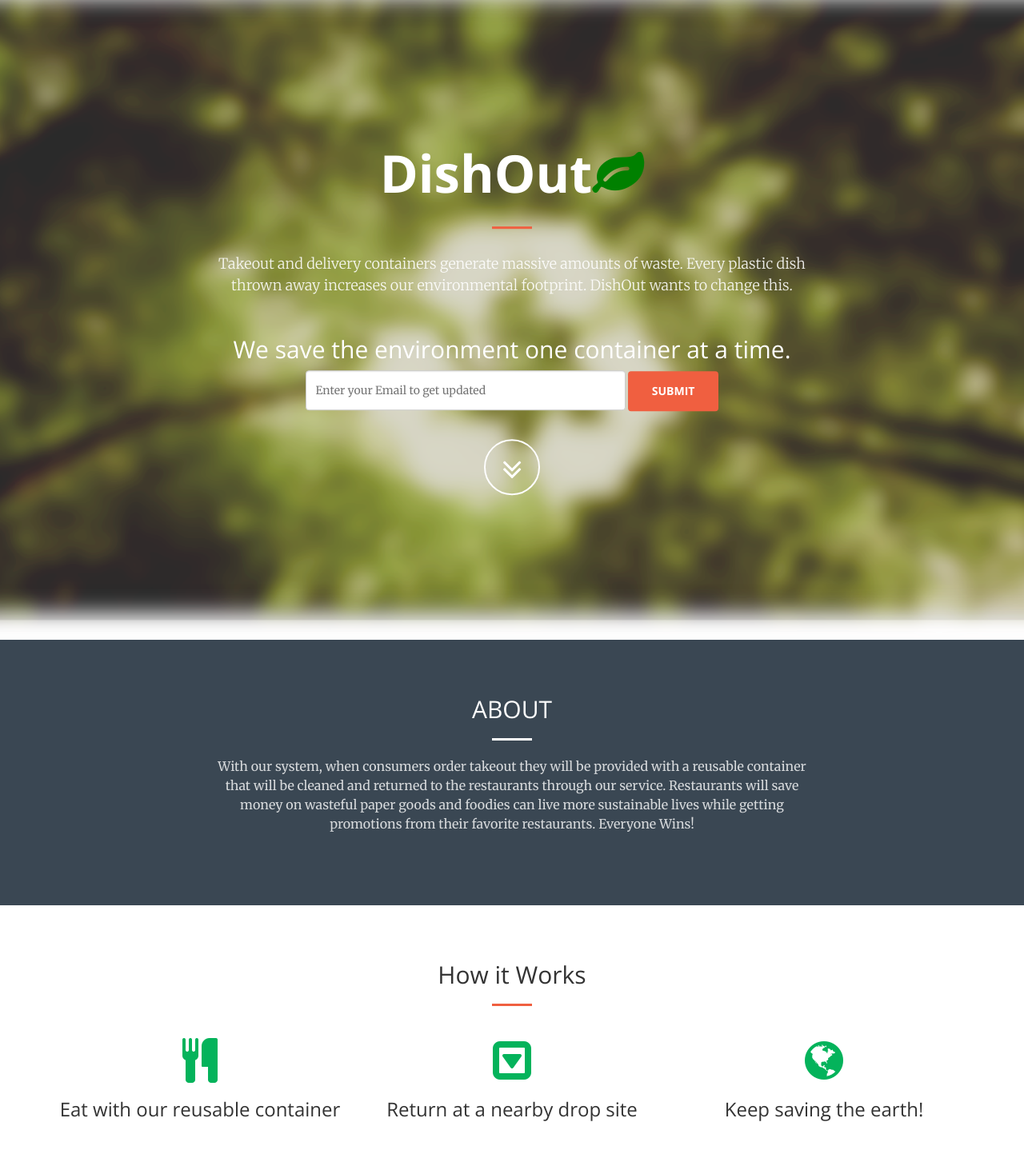
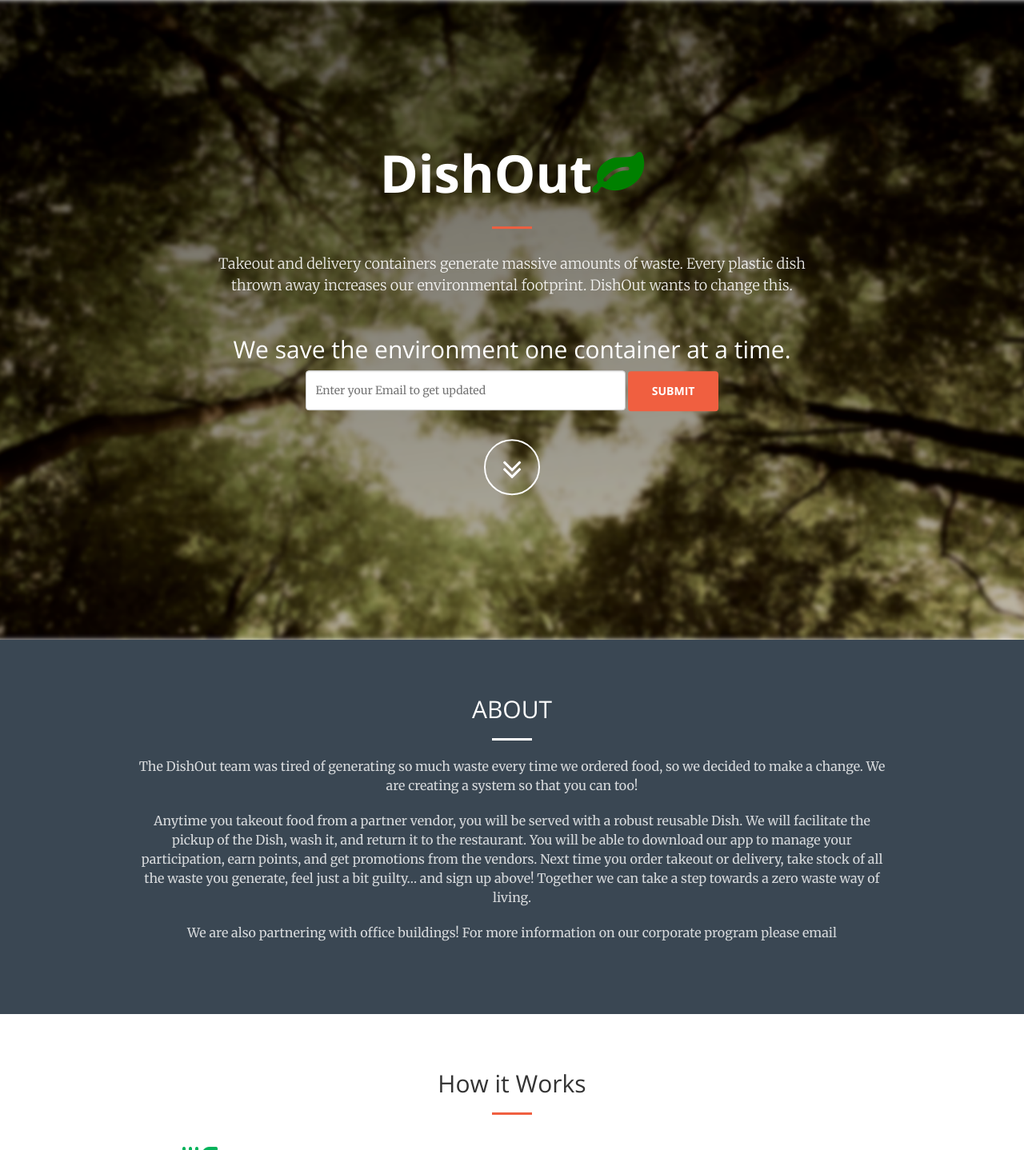
Before and after one commit to jocelynk/plateable, a PHP site: page / in a window 1280 px wide. Shown: the top 1438 px of the page at 80% size. Run offline with PHP 8.4, Linux system fonts and the light colour scheme.

Commit message:
update header

```diff
--- a/css/creative.css
+++ b/css/creative.css
@@ -178,7 +178,7 @@ header {
     min-height: auto;
     text-align: center;
     color: #fff;
-    background-image: url(../img/header-bg.png);
+    background-image: url(../img/header-bg-2.png);
     background-position: center;
     -webkit-background-size: cover;
     -moz-background-size: cover;
--- a/home.html
+++ b/home.html
@@ -93,11 +93,17 @@
     <section class="bg-primary" id="about">
         <div class="container">
             <div class="row">
-                <div class="col-lg-8 col-lg-offset-2 text-center">
+                <div class="col-lg-10 col-lg-offset-1 text-center">
                     <h2 class="section-heading">ABOUT</h2>
                     <hr class="light">
                     <p class="text-faded">
-                    With our system, when consumers order takeout they will be provided with a reusable container that will be cleaned and returned to the restaurants through our service. Restaurants will save money on wasteful paper goods and foodies can live more sustainable lives while getting promotions from their favorite restaurants. Everyone Wins!
+                        The DishOut team was tired of generating so much waste every time we ordered food, so we decided to make a change. We are creating a system so that you can too!
+                    </p>
+                    <p class="text-faded">
+                        Anytime you takeout food from a partner vendor, you will be served with a robust reusable Dish. We will facilitate the pickup of the Dish, wash it, and return it to the restaurant. You will be able to download our app to manage your participation, earn points, and get promotions from the vendors. Next time you order takeout or delivery, take stock of all the waste you generate, feel just a bit guilty… and <span>sign up</span> above! Together we can take a step towards a zero waste way of living.
+                    </p>
+                    <p class="text-faded">
+                        We are also partnering with office buildings! For more information on our corporate program please email
                     </p>
                 </div>
             </div>
```
Also changed, not shown: img/header-bg-2.png (added).
